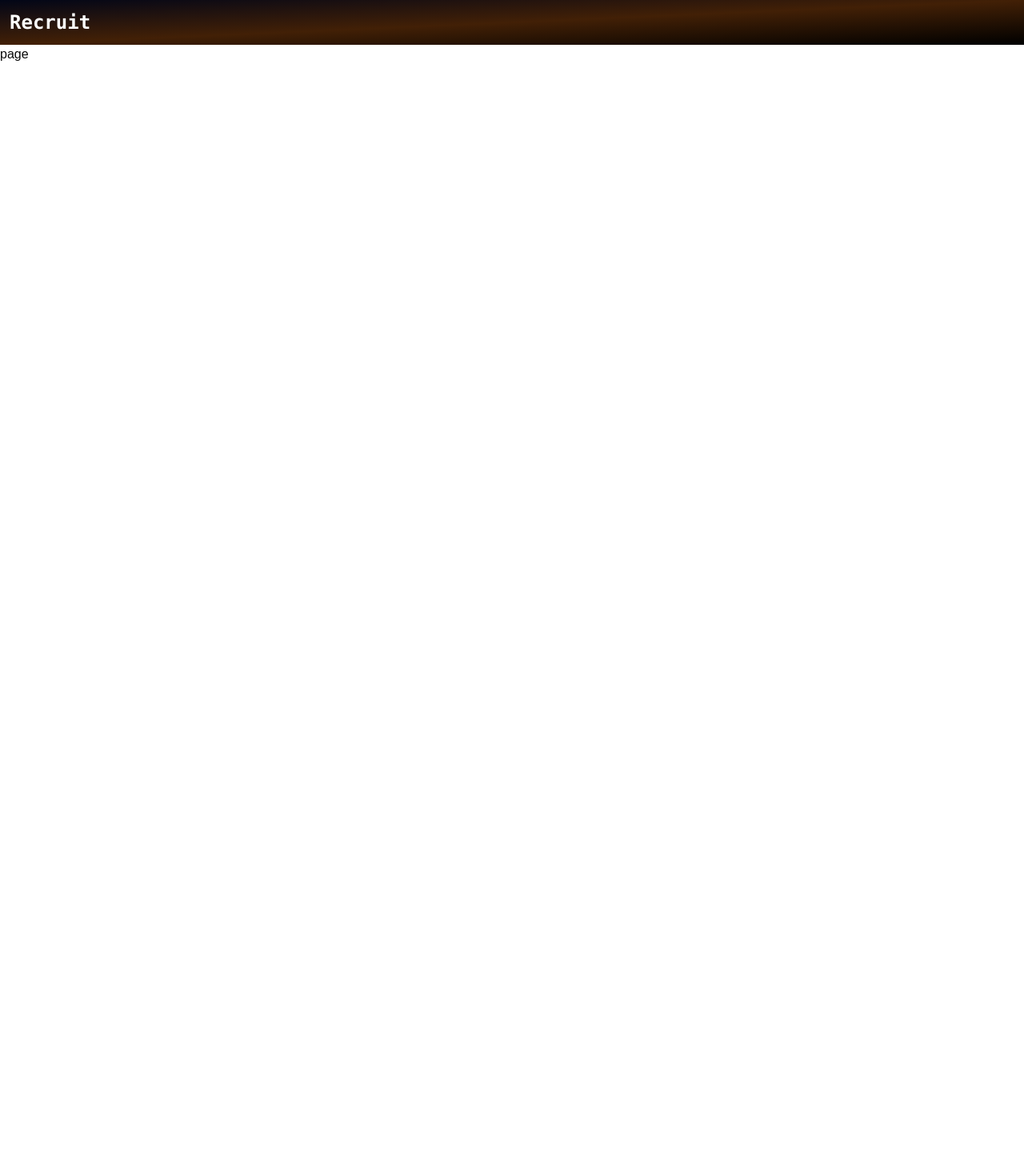
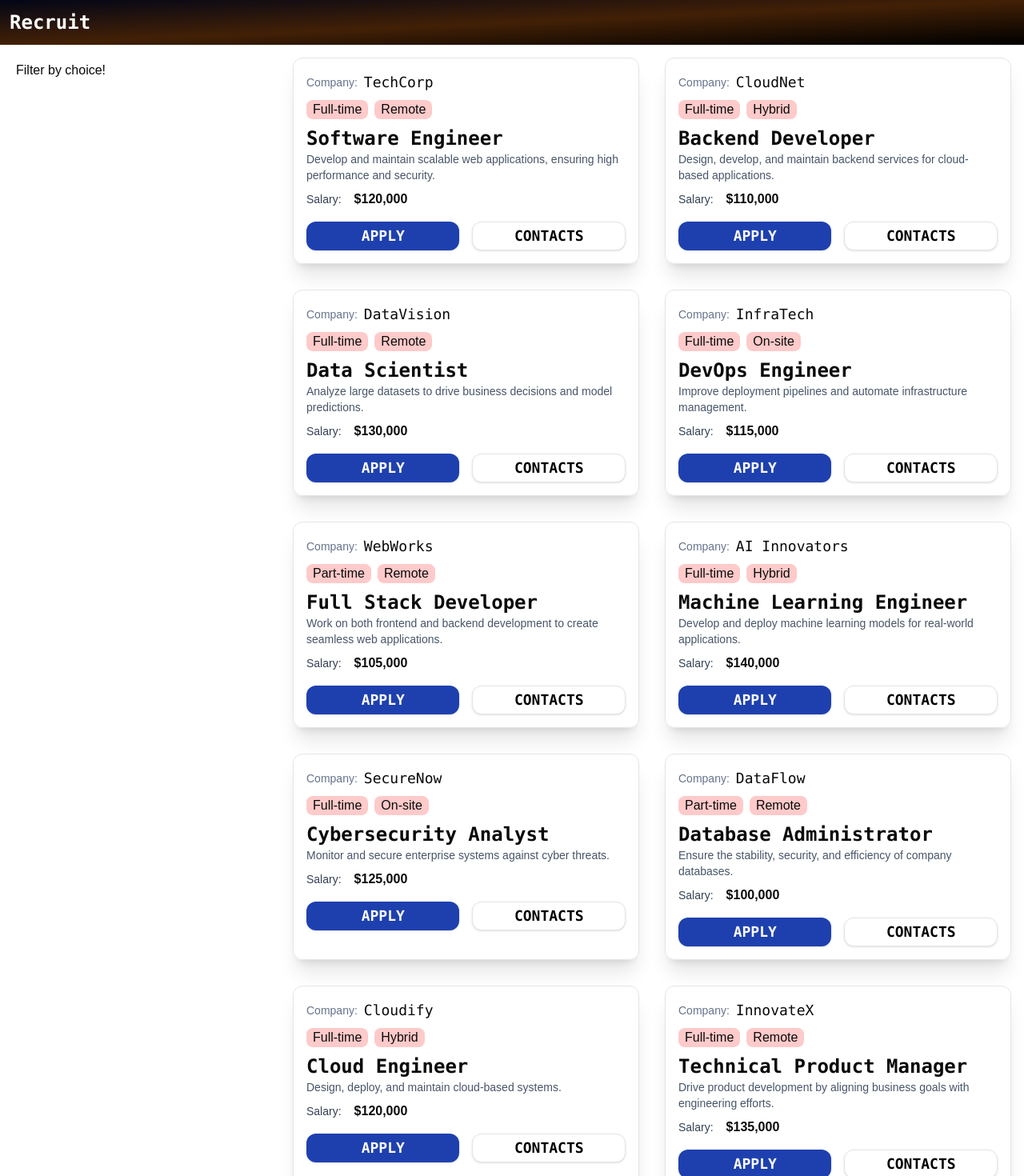
Before and after one commit to yashSingh-1/Recruit, a Next.js app: page /candidate/jobs in a window 1280 px wide. Shown: the top 1470 px of the page at 80% size. Before the commit the page ends 800 px from the top, so only its background shows below. Built offline with nearby package versions, Linux system fonts and the light colour scheme.

Commit message:
did get jobs page

```diff
--- a/src/app/candidate/jobs/page.tsx
+++ b/src/app/candidate/jobs/page.tsx
@@ -1,9 +1,28 @@
-import React from 'react'
+import JobCard from "@/components/JobCard";
+import Sidebar from "@/components/Sidebar";
+import { Jobs } from "@/lib/constants";
+import React from "react";
 
 const page = () => {
   return (
-    <div>page</div>
-  )
-}
+    <div className="flex">
+      <Sidebar />
+      <div className="grid grid-cols-1 md:grid-cols-2">
+      {Jobs.map((item) => (
+        <JobCard
+          key={item.id}
+          title={item.title}
+          hook={item.hook}
+          companyName={item.companyName}
+          salary={item.salary}
+          id={item.id}
+          jobDes={item.jobDescription}
+          tags={item.tags}
+        />
+      ))}
+    </div>
+    </div>
+  );
+};
 
-export default page
+export default page;
--- /dev/null
+++ b/src/app/company/jobs/page.tsx
@@ -0,0 +1,19 @@
+import { Button } from "@/components/ui/button";
+import Link from "next/link";
+import React from "react";
+
+const page = () => {
+  return (
+    <div className="flex flex-col p-5 bg-gradient-to-r from-slate-950 via-gray-900 to-black min-h-screen">
+      <div className="flex justify-end">
+      <Link href={"/company/jobs"}>
+        <Button className="uppercase font-extrabold rounded-3xl bg-white hover:bg-slate-300 text-black text-2xl font-mono">
+          Create a job
+        </Button>
+      </Link>
+      </div>
+    </div>
+  );
+};
+
+export default page;
--- a/src/app/page.tsx
+++ b/src/app/page.tsx
@@ -27,7 +27,7 @@ export default function Home() {
               an awesome one
             </span>
             <div className="flex items-center">
-              <Link href={"/candidate/jobs"}>
+              <Link href={"/company/jobs"}>
                 <Button className="uppercase rounded-3xl bg-white hover:bg-slate-300 text-black text-xl font-mono">
                   Hire your Developer
                 </Button>
--- a/src/components/JobCard.tsx
+++ b/src/components/JobCard.tsx
@@ -1,25 +1,61 @@
-import React from 'react'
+import React from "react";
+import { Button } from "./ui/button";
 
 type Props = {
-    title: string
-    hook: string
-    companyName: string
-    salary: string
-    id: string
-}
+  title: string;
+  hook: string;
+  companyName: string;
+  salary: string;
+  id: string;
+  jobDes: string;
+  tags: string[];
+};
 
-const JobCard = ({title, hook, companyName, salary, id}: Props) => {
+const JobCard = ({
+  title,
+  hook,
+  companyName,
+  salary,
+  id,
+  jobDes,
+  tags,
+}: Props) => {
   return (
-    <div className='flex flex-col justify-center items-center border p-4 rounded-xl shadow-xl z-10 '>
-        <div>
-          {title}
-        </div>
-        <div className='text-5xl font-bold font-mono flex gap-x-4 '>
-            {title}
+    <div className="flex flex-col justify-start items-start border p-4 rounded-xl shadow-xl z-10 m-4  ">
+      <div className="flex items-center gap-x-2">
+        <span className="text-slate-500 text-sm">Company: </span>
+        <span className="text-lg font-mono">{companyName}</span>
+      </div>
+      <div className="flex my-2 gap-x-2">
+        {tags.map((tag, index) => (
+          <div
+            key={index}
+            className="rounded-lg bg-red-200 font-light px-2 "
+          >
+            {tag}
+          </div>
+        ))}
+      </div>
+      <div className="text-2xl font-bold font-mono flex gap-x-4 ">{title}</div>
+      <div className="text-sm text-slate-600 font-light ">{jobDes}</div>
+      <div className="flex gap-x-4 items-center my-2">
+        <span className="text-sm text-slate-700">
+          Salary:
+        </span>
+      <div className="font-bold font-lg">
+        {salary}
+      </div>
+      </div>
+      <div className="flex justify-start mt-2 w-full gap-x-4">
+        <Button className="bg-blue-800 rounded-xl w-1/2 p-2 text-lg font-mono font-bold uppercase">
+          Apply
+        </Button>
+        <Button className="bg-white rounded-xl w-1/2 p-2 text-lg font-mono font-bold uppercase text-black border hover:bg-slate-100">
+          Contacts
+        </Button>
+      </div>
+    </div>
+  );
+};
 
-        </div>
-    </div>
-  )
-}
-
-export default JobCard
+export default JobCard;
--- a/src/components/Navbar.tsx
+++ b/src/components/Navbar.tsx
@@ -1,4 +1,3 @@
-"use client"
 
 import {
   Select,
@@ -10,12 +9,12 @@ import {
 import Link from "next/link";
 import { useState } from "react";
 
-
 const Navbar = () => {
-    const [hire, setHire] = useState<boolean>(false);
   return (
     <div className="p-3 flex justify-between bg-gradient-to-br from-slate-950 via-yellow-950 to-black text-white ">
-      <div className="text-2xl font-mono font-bold">Recruit</div>
+      <Link href={"/"}>
+        <div className="text-2xl font-mono font-bold">Recruit</div>
+      </Link>
       {/* <div>
         <Select>
           <SelectTrigger className="w-fit px-4 py-1 rounded-3xl font-bold font-mono bg-white text-black uppercase">
--- /dev/null
+++ b/src/components/Sidebar.tsx
@@ -0,0 +1,13 @@
+import React from 'react'
+
+const Sidebar = () => {
+  return (
+    <div className='md:min-w-[350px] p-5 h-screen flex flex-col'>
+        <div>
+            Filter by choice!
+        </div>
+    </div>
+  )
+}
+
+export default Sidebar
--- /dev/null
+++ b/src/lib/constants.ts
@@ -0,0 +1,122 @@
+export const Jobs = [
+    {
+      title: "Software Engineer",
+      hook: "Building scalable web applications",
+      companyName: "TechCorp",
+      salary: "$120,000",
+      id: "1",
+      jobDescription: "Develop and maintain scalable web applications, ensuring high performance and security.",
+      whatYoullDo: "Write clean, efficient code, collaborate with cross-functional teams, and optimize backend performance.",
+      qualificationsNeeded: "Bachelor’s degree in Computer Science, proficiency in JavaScript and Python, experience with cloud services.",
+      tags: ["Full-time", "Remote"],
+      location: "San Francisco, CA"
+    },
+    {
+      title: "Backend Developer",
+      hook: "Optimizing APIs for performance",
+      companyName: "CloudNet",
+      salary: "$110,000",
+      id: "2",
+      jobDescription: "Design, develop, and maintain backend services for cloud-based applications.",
+      whatYoullDo: "Build and optimize RESTful APIs, manage databases, and ensure system reliability.",
+      qualificationsNeeded: "Experience with Node.js, PostgreSQL, and microservices architecture.",
+      tags: ["Full-time", "Hybrid"],
+      location: "New York, NY"
+    },
+    {
+      title: "Data Scientist",
+      hook: "Turning data into actionable insights",
+      companyName: "DataVision",
+      salary: "$130,000",
+      id: "3",
+      jobDescription: "Analyze large datasets to drive business decisions and model predictions.",
+      whatYoullDo: "Develop machine learning models, visualize data, and collaborate with stakeholders.",
+      qualificationsNeeded: "Proficiency in Python, SQL, and machine learning frameworks like TensorFlow or Scikit-Learn.",
+      tags: ["Full-time", "Remote"],
+      location: "Seattle, WA"
+    },
+    {
+      title: "DevOps Engineer",
+      hook: "Automating infrastructure deployment",
+      companyName: "InfraTech",
+      salary: "$115,000",
+      id: "4",
+      jobDescription: "Improve deployment pipelines and automate infrastructure management.",
+      whatYoullDo: "Set up CI/CD pipelines, manage cloud infrastructure, and monitor system performance.",
+      qualificationsNeeded: "Experience with Docker, Kubernetes, and AWS/GCP.",
+      tags: ["Full-time", "On-site"],
+      location: "Austin, TX"
+    },
+    {
+      title: "Full Stack Developer",
+      hook: "Bringing frontend and backend together",
+      companyName: "WebWorks",
+      salary: "$105,000",
+      id: "5",
+      jobDescription: "Work on both frontend and backend development to create seamless web applications.",
+      whatYoullDo: "Develop responsive UI components, integrate backend APIs, and ensure scalability.",
+      qualificationsNeeded: "Proficiency in React, Node.js, and database management.",
+      tags: ["Part-time", "Remote"],
+      location: "Los Angeles, CA"
+    },
+    {
+      title: "Machine Learning Engineer",
+      hook: "Building intelligent systems",
+      companyName: "AI Innovators",
+      salary: "$140,000",
+      id: "6",
+      jobDescription: "Develop and deploy machine learning models for real-world applications.",
+      whatYoullDo: "Train deep learning models, optimize algorithms, and deploy AI solutions at scale.",
+      qualificationsNeeded: "Strong Python skills, knowledge of NLP and deep learning frameworks.",
+      tags: ["Full-time", "Hybrid"],
+      location: "Boston, MA"
+    },
+    {
+      title: "Cybersecurity Analyst",
+      hook: "Protecting systems from threats",
+      companyName: "SecureNow",
+      salary: "$125,000",
+      id: "7",
+      jobDescription: "Monitor and secure enterprise systems against cyber threats.",
+      whatYoullDo: "Conduct security audits, respond to incidents, and implement security measures.",
+      qualificationsNeeded: "Experience with penetration testing, network security, and SIEM tools.",
+      tags: ["Full-time", "On-site"],
+      location: "Chicago, IL"
+    },
+    {
+      title: "Database Administrator",
+      hook: "Managing high-performance databases",
+      companyName: "DataFlow",
+      salary: "$100,000",
+      id: "8",
+      jobDescription: "Ensure the stability, security, and efficiency of company databases.",
+      whatYoullDo: "Optimize database queries, manage backups, and implement security best practices.",
+      qualificationsNeeded: "Experience with MySQL, PostgreSQL, and database replication.",
+      tags: ["Part-time", "Remote"],
+      location: "Miami, FL"
+    },
+    {
+      title: "Cloud Engineer",
+      hook: "Architecting scalable cloud solutions",
+      companyName: "Cloudify",
+      salary: "$120,000",
+      id: "9",
+      jobDescription: "Design, deploy, and maintain cloud-based systems.",
+      whatYoullDo: "Optimize cloud infrastructure, implement security measures, and automate deployments.",
+      qualificationsNeeded: "Experience with AWS, Terraform, and container orchestration.",
+      tags: ["Full-time", "Hybrid"],
+      location: "Denver, CO"
+    },
+    {
+      title: "Technical Product Manager",
+      hook: "Bridging technology and business",
+      companyName: "InnovateX",
+      salary: "$135,000",
+      id: "10",
+      jobDescription: "Drive product development by aligning business goals with engineering efforts.",
+      whatYoullDo: "Define product requirements, work with development teams, and manage roadmaps.",
+      qualificationsNeeded: "Experience in product management, Agile methodologies, and technical background.",
+      tags: ["Full-time", "Remote"],
+      location: "San Diego, CA"
+    }
+  ]
```
